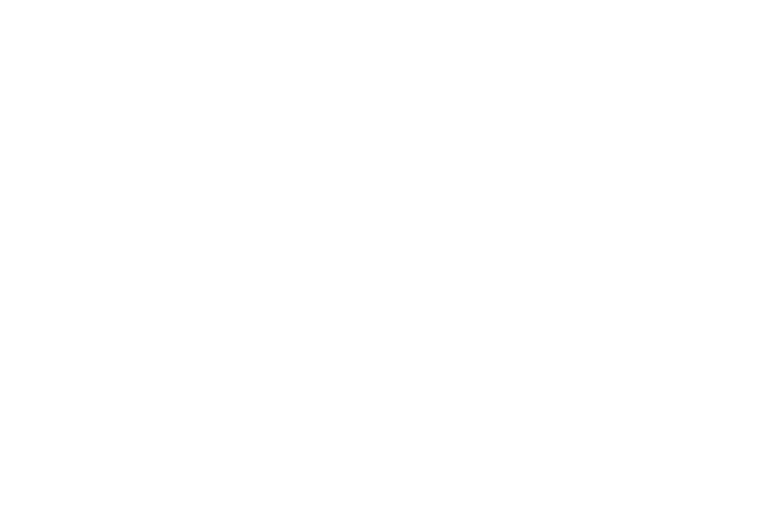
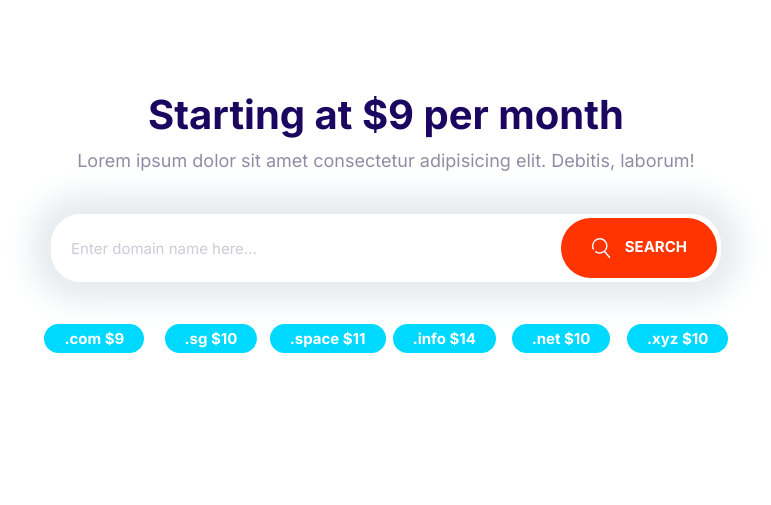
Before and after one commit to panospd/moshify, a plain HTML site: page index.html in a window 1280 px wide. Shown: the whole page, without its empty margins (254-1025 px from the left). Drawn offline with Linux system fonts and the light colour scheme.

Commit message:
implemented domain component

```diff
--- a/css/styles.css
+++ b/css/styles.css
@@ -210,6 +210,13 @@ a {
     margin: 1rem 0;
 }
 
+.btn .icon {
+    width: 2rem;
+    height: 2rem;
+    margin-right: 1rem;
+    vertical-align: middle;
+}
+
 .btn--primary {
     background: var(--color-primary);
     color: white;
@@ -288,7 +295,7 @@ a {
 .input-group .input {
     border: 0;
     flex-grow: 1;
-    padding: 1.5rem 1rem;
+    padding: 1.5rem 2rem;
 }
 
 .input-group .btn {
@@ -704,3 +711,28 @@ a {
         align-self: center;
     }
 }
+
+/* Domain */
+.block-domain .input-group {
+    box-shadow: 0 0 30px 20px #e6ebee;
+    border: 0;
+    margin: 4rem auto;
+    max-width: 670px;
+}
+
+.block-domain__prices {
+    display: grid;
+    grid-template-columns: repeat(3, 1fr);
+    grid-template-rows: repeat(2, 6rem);
+    font-size: 2rem;
+    font-weight: 600;
+    justify-items: center;
+    max-width: 700px;
+    margin: 0 auto;
+}
+
+@media screen and (min-width: 768px) {
+    .block-domain__prices {
+        grid-template-columns: repeat(auto-fit, minmax(10rem, 1fr));
+    }
+}
--- a/index.html
+++ b/index.html
@@ -14,7 +14,30 @@
         <title>Document</title>
     </head>
     <body>
-
+        <section class="block container block-domain">
+            <header class="block__header">
+                <h2>Starting at $9 per month</h2>
+                <p>Lorem ipsum dolor sit amet consectetur adipisicing elit. Debitis, laborum!</p>
+                <div class="input-group">
+                    <input type="text" class="input" placeholder="Enter domain name here..." />
+                    <button class="btn btn--accent">
+                        <svg class="icon icon--white">
+                            <use xlink:href="images/sprite.svg#search"></use>
+                            >Search
+                        </svg>
+                        Search
+                    </button>
+                </div>
+                <ul class="list block-domain__prices">
+                    <li><span class="badge badge--secondary">.com $9</span></li>
+                    <li><span class="badge badge--secondary">.sg $10</span></li>
+                    <li><span class="badge badge--secondary">.space $11</span></li>
+                    <li><span class="badge badge--secondary">.info $14</span></li>
+                    <li><span class="badge badge--secondary">.net $10</span></li>
+                    <li><span class="badge badge--secondary">.xyz $10</span></li>
+                </ul>
+            </header>
+        </section>
         <script src="js/main.js"></script>
     </body>
 </html>
```
Also changed, not shown: components/domain.html (added, +24 -0 lines).
